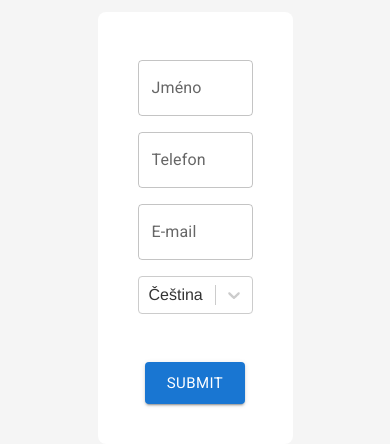
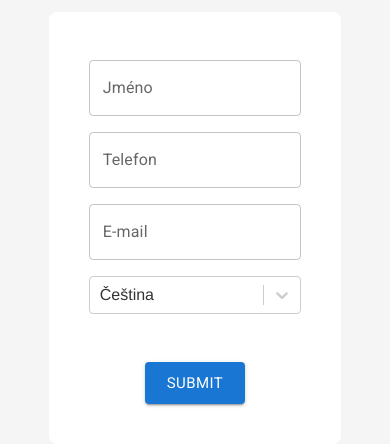
Before and after one commit to krsiakdaniel/react-hook-form-with-validation, a React (Vite) app: page / in a window 390 px wide. Shown: the part 194-638 px from the top of the page. Built offline with nearby package versions, Linux system fonts and the light colour scheme; a web font is replaced by a local one.

Commit message:
fix - css responsive + select values

```diff
--- a/src/components/form/form-styles.ts
+++ b/src/components/form/form-styles.ts
@@ -3,7 +3,7 @@ import styled from 'styled-components'
 
 export const StyledForm = styled(Box)`
   max-height: 100vh;
-  width: 50%;
+  width: 75%;
   border-radius: 8px;
   background-color: #ffffff;
   padding: 40px;
@@ -26,5 +26,6 @@ export const StyledForm = styled(Box)`
 
   .normal-text {
     margin-top: 40px;
+    max-width: 100%;
   }
 `
--- a/src/components/form/form.tsx
+++ b/src/components/form/form.tsx
@@ -20,9 +20,9 @@ type FormValues = {
 }
 
 const languages = [
-  { value: 'Čeština', label: 'Čeština' },
-  { value: 'Angličtina', label: 'Angličtina' },
-  { value: 'Slovenština', label: 'Slovenština' },
+  { value: 'cestina', label: 'Čeština' },
+  { value: 'anglictina', label: 'Angličtina' },
+  { value: 'slovenstina', label: 'Slovenština' },
 ]
 
 const Form = () => {
```
